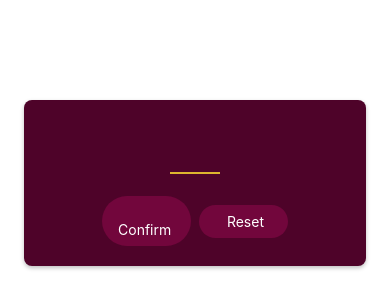
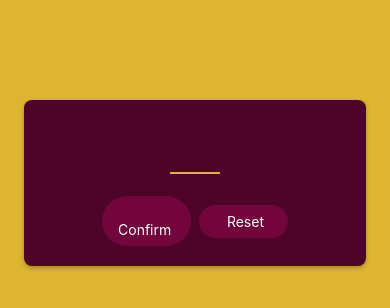
Before and after one commit to FelipeGinklings/GameApp, a React Native app: screen / in a window 390 px wide. Shown: the top 308 px of the page. Built offline with nearby package versions, Linux system fonts and the light colour scheme.

Commit message:
Coloring the Components & The Overall App

```diff
--- a/App.js
+++ b/App.js
@@ -1,10 +1,19 @@
-import { StyleSheet, Text, View } from 'react-native';
+import { StyleSheet, View } from 'react-native';
 import StartGameScreen from './screens/StartGameScreen';
 
 const App = () => {
-	return <StartGameScreen />;
+	return (
+		<View style={styles.rootScreen }>
+			<StartGameScreen />
+		</View>
+	);
 };
 
 export default App;
 
-const styles = StyleSheet.create({});
+const styles = StyleSheet.create({
+  rootScreen: {
+    flex: 1,
+    backgroundColor: '#ddb52f'
+  }
+});
```
